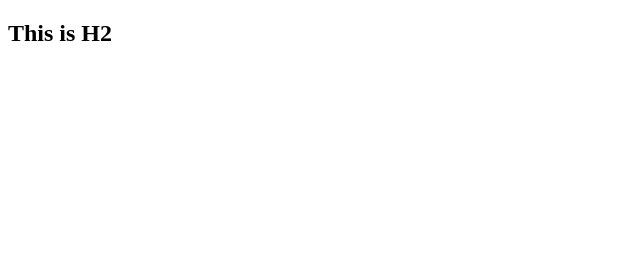
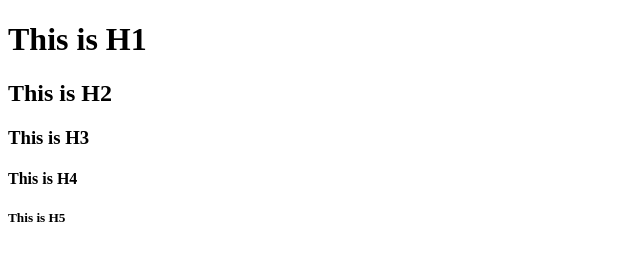
Before and after one commit to Najib111/git-one, a plain HTML site: page index.html in a window 1280 px wide. Shown: the whole page, without its empty margins (0-640 px from the left). Drawn offline with Linux system fonts and the light colour scheme.

Commit message:
H 1-5 added to index.html

```diff
--- a/index.html
+++ b/index.html
@@ -1,9 +1,16 @@
 <!DOCTYPE html>
 <html lang="en">
+
 <head>
     <title>Document</title>
 </head>
+
 <body>
+    <h1>This is H1</h1>
     <h2>This is H2</h2>
+    <h3>This is H3</h3>
+    <h4>This is H4</h4>
+    <h5>This is H5</h5>
 </body>
+
 </html>
```
